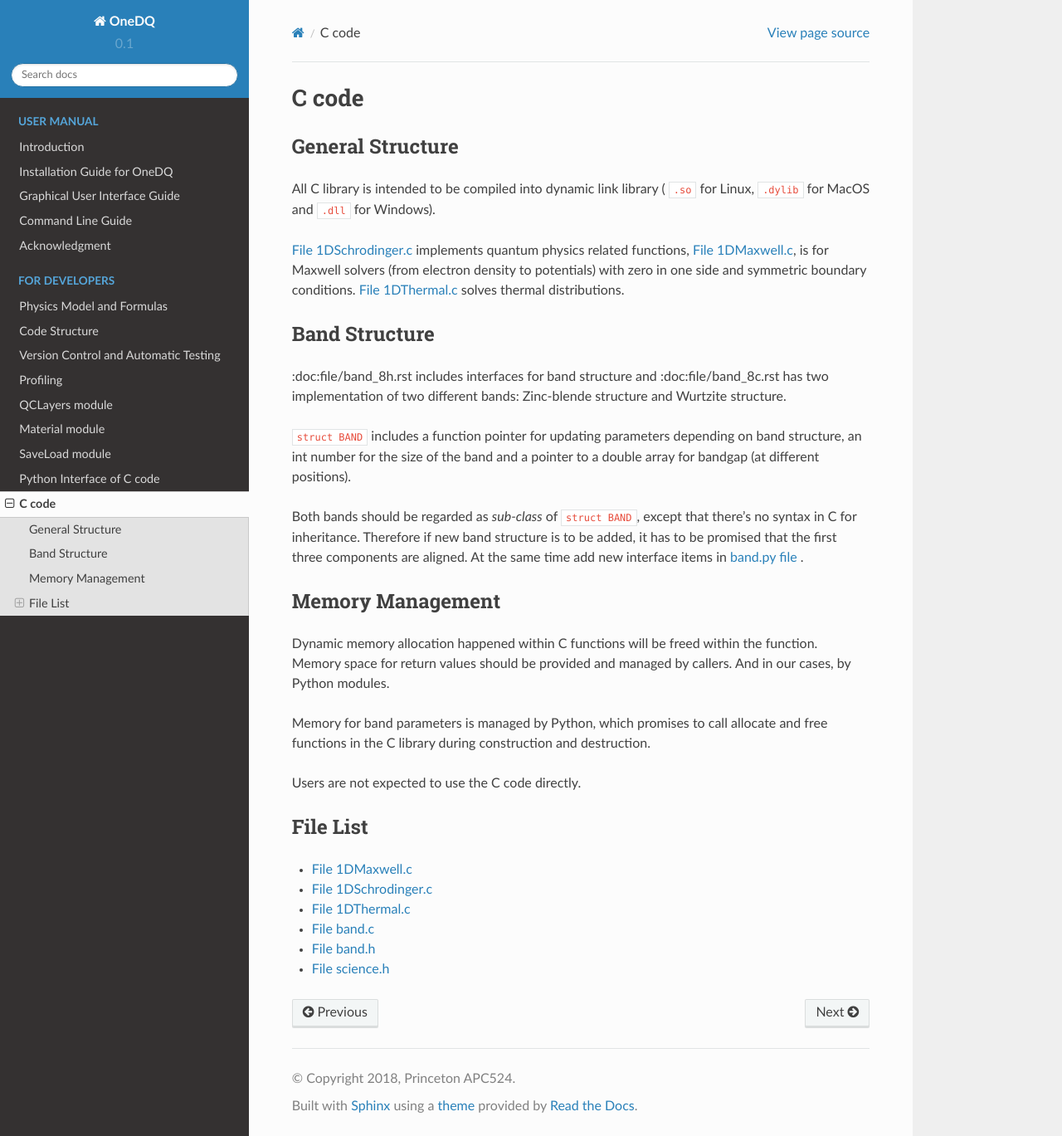
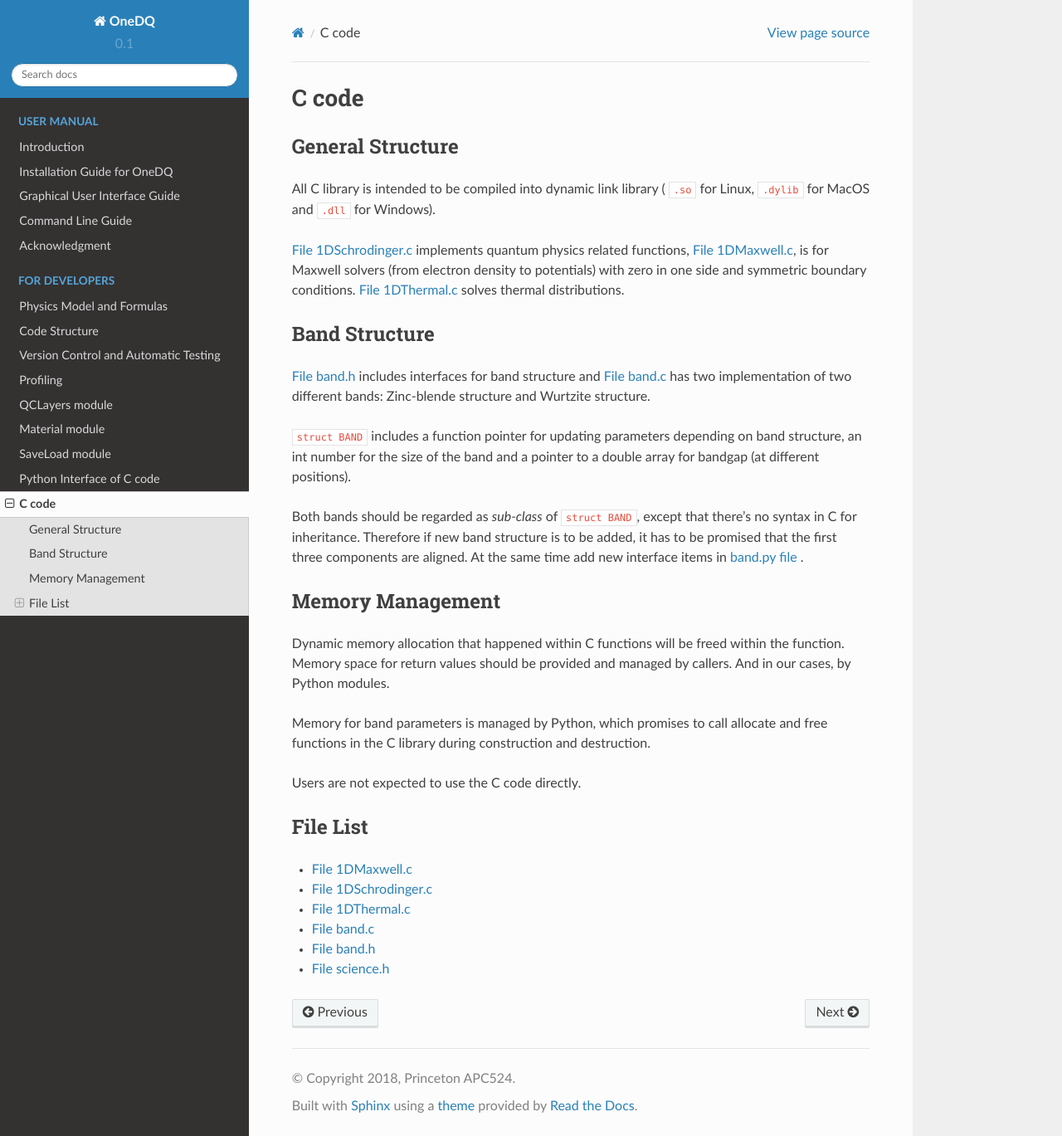
Before and after one commit to ErwinJr2/ErwinJr2, a Sphinx documentation site: the page built from docs/clib/filelist.rst, in a window 1280 px wide and 1369 px high. Shown: the whole window at 83% size. Built offline with Sphinx 7.4.7 and the Read the Docs theme 2.0.0, drawn with Linux system fonts in a browser that asks for light colours.

Commit message:
fix typos in docs

```diff
--- a/Material.py
+++ b/Material.py
@@ -156,7 +156,7 @@ class Material(object):
 
 class Alloy(Material):
     """
-    An alloy of material with mole fraction $x$
+    An alloy of material with Mole fraction x
 
     Parameters
     ----------
--- a/docs/clib/filelist.rst
+++ b/docs/clib/filelist.rst
@@ -16,8 +16,8 @@ potentials) with zero in one side and symmetric boundary conditions.
 Band Structure
 -------------------------------
 
-:doc:file/band_8h.rst includes interfaces for band structure and
-:doc:file/band_8c.rst has two implementation of two different bands:
+:doc:`file/band_8h` includes interfaces for band structure and
+:doc:`file/band_8c` has two implementation of two different bands:
 Zinc-blende structure and Wurtzite structure.
 
 ``struct BAND`` includes a function pointer for updating parameters
@@ -33,7 +33,7 @@ are aligned. At the same time add new interface items in :doc:`../bandpy` .
 Memory Management
 ------------------------
 
-Dynamic memory allocation happened within C functions will be freed within
+Dynamic memory allocation that happened within C functions will be freed within
 the function. Memory space for return values should be provided and managed
 by callers. And in our cases, by Python modules.
 
```
